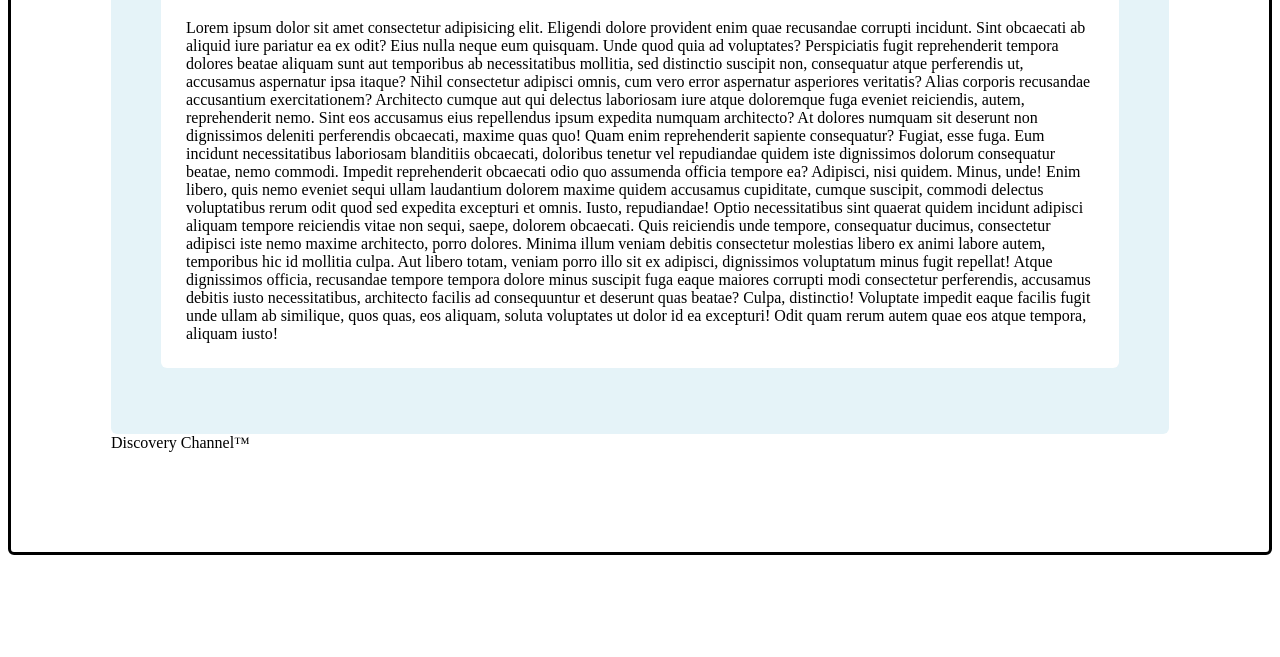
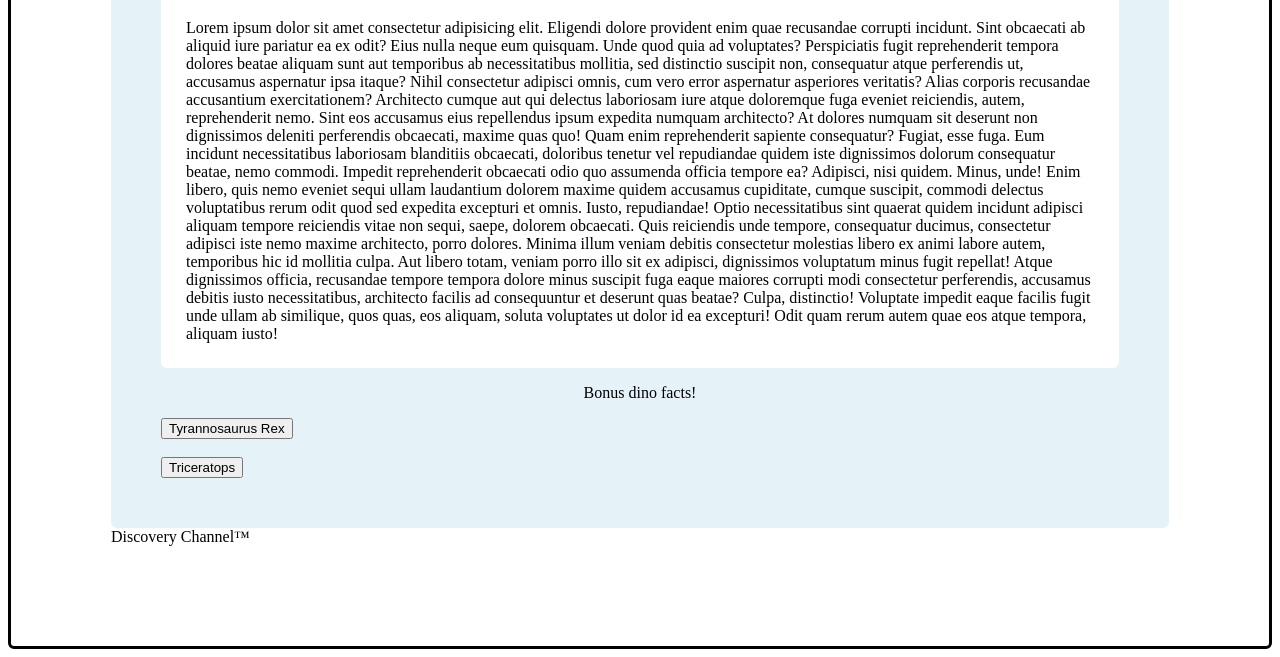
Before and after one commit to jrdelmu/dinosaurs, a plain HTML site: page index.html in a window 1280 px wide. Shown: the part 1339-1996 px from the top of the page. Before the commit the page ends 1902 px from the top, so only its background shows below. Drawn offline with Linux system fonts and the light colour scheme.

Commit message:
adding syntax

```diff
--- a/index.html
+++ b/index.html
@@ -49,6 +49,15 @@
                     Atque dignissimos officia, recusandae tempore tempora dolore minus suscipit fuga eaque maiores corrupti modi consectetur perferendis, accusamus debitis iusto necessitatibus, architecto facilis ad consequuntur et deserunt quas beatae? Culpa, distinctio!
                     Voluptate impedit eaque facilis fugit unde ullam ab similique, quos quas, eos aliquam, soluta voluptates ut dolor id ea excepturi! Odit quam rerum autem quae eos atque tempora, aliquam iusto!
                 </p>
+                <div class="factsBox">
+                    <p class="facts">Bonus dino facts!</p>
+                    <button onclick="dinoFacts1()">Tyrannosaurus Rex</button>
+                    <script src="app2.js"></script>
+                    <br>
+                    <br>
+                    <button onclick="dinoFacts2()">Triceratops</button>
+                    <script src="app3.js"></script>
+                </div>
         </section>
         </div>
     </main>
```
